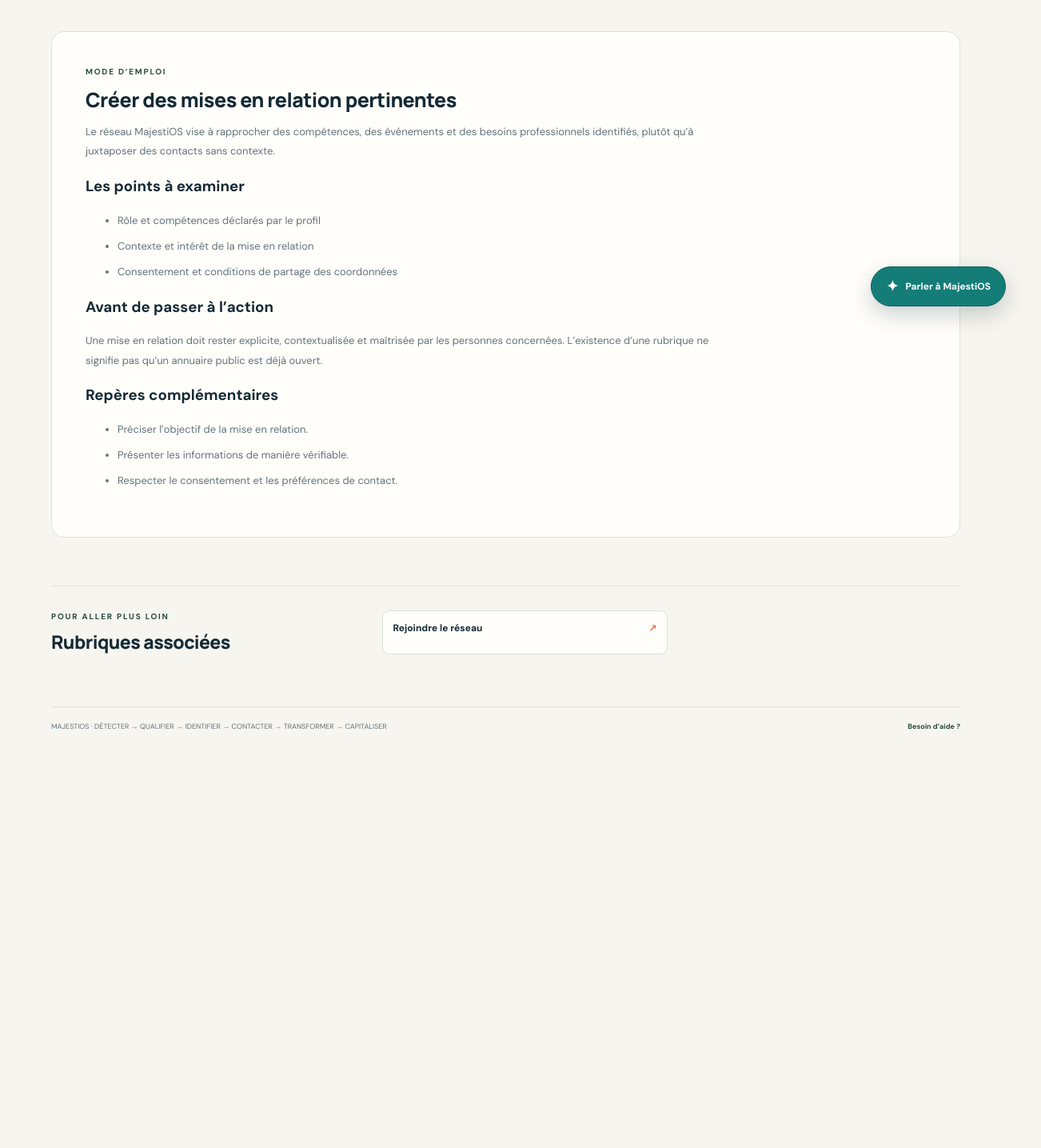
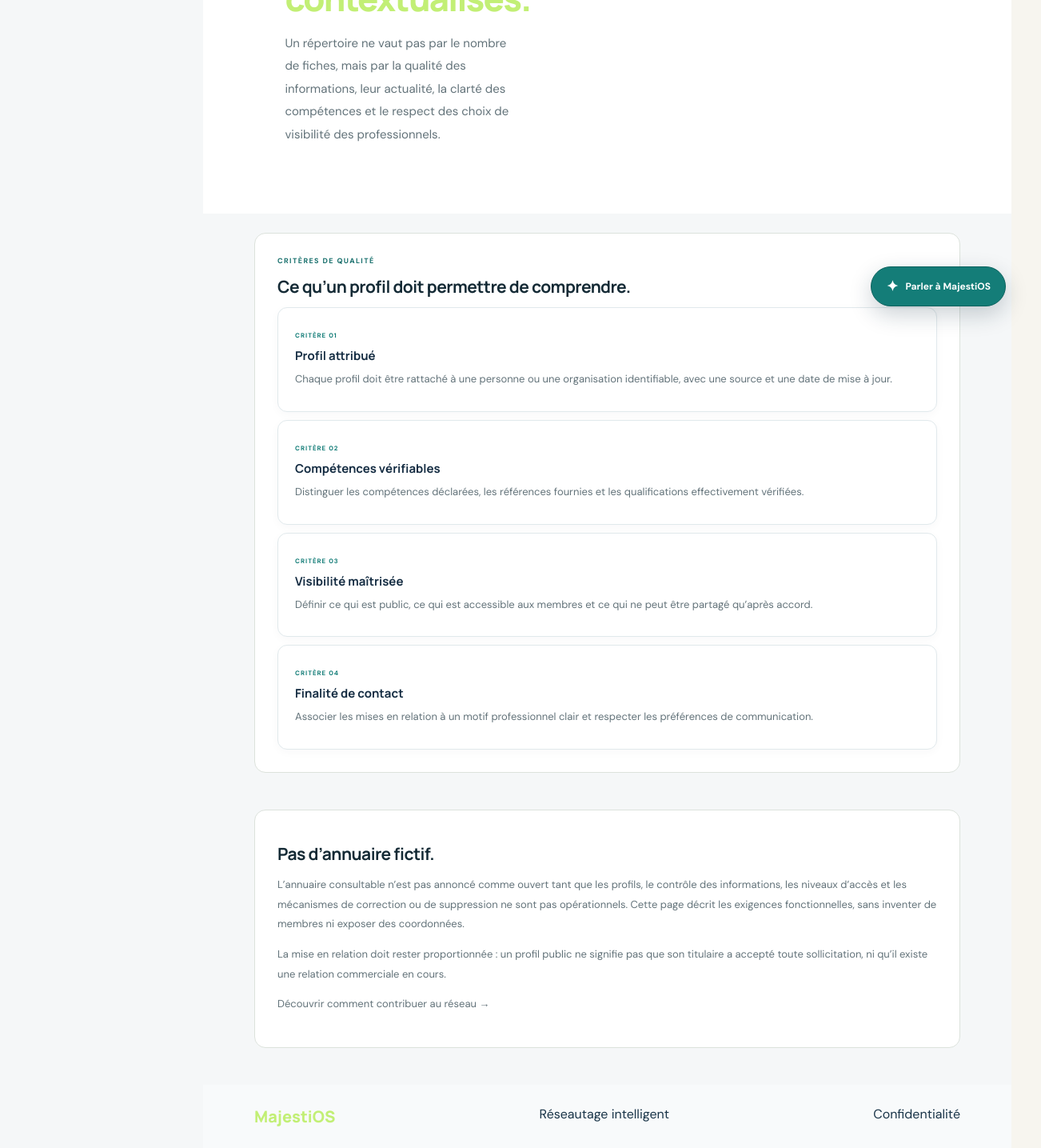
Before and after one commit to Chexpeer/Majestios, a Next.js app: page /reseaux/annuaire in a window 1280 px wide. Shown: the part 397-1832 px from the top of the page at 80% size, 1302 px wide, since content can reach past the window. Before the commit the page ends 1361 px from the top, so only its background shows below. Built offline with nearby package versions, Linux system fonts and the light colour scheme.

Commit message:
Créer une page dédiée aux critères de l’annuaire professionnel

```diff
--- /dev/null
+++ b/src/app/reseaux/annuaire/page.tsx
@@ -0,0 +1,23 @@
+import Link from "next/link";
+import PublicHeader from "@/components/public-header";
+
+export const metadata = {
+ title: "Annuaire professionnel — MajestiOS",
+ description: "Comprendre les critères nécessaires à un annuaire professionnel utile, vérifié et respectueux de la visibilité choisie par chaque profil."
+};
+
+const criteria = [
+ {title:"Profil attribué",text:"Chaque profil doit être rattaché à une personne ou une organisation identifiable, avec une source et une date de mise à jour."},
+ {title:"Compétences vérifiables",text:"Distinguer les compétences déclarées, les références fournies et les qualifications effectivement vérifiées."},
+ {title:"Visibilité maîtrisée",text:"Définir ce qui est public, ce qui est accessible aux membres et ce qui ne peut être partagé qu’après accord."},
+ {title:"Finalité de contact",text:"Associer les mises en relation à un motif professionnel clair et respecter les préférences de communication."}
+];
+
+export default function AnnuaireReseauPage() {
+ return <main className="public-site concept-page"><PublicHeader />
+  <section className="how-section concept-hero"><div><span className="section-label">RÉSEAUX · ANNUAIRE PROFESSIONNEL</span><h1>Un annuaire utile repose sur <em>des profils fiables et contextualisés.</em></h1><p>Un répertoire ne vaut pas par le nombre de fiches, mais par la qualité des informations, leur actualité, la clarté des compétences et le respect des choix de visibilité des professionnels.</p></div></section>
+  <section className="concept-principles"><span className="section-label">CRITÈRES DE QUALITÉ</span><h2>Ce qu’un profil doit permettre de comprendre.</h2><div className="results-list">{criteria.map((item,i)=><article className="result-card" key={item.title}><div className="result-main"><span className="result-category">CRITÈRE {String(i+1).padStart(2,"0")}</span><h3>{item.title}</h3><p>{item.text}</p></div></article>)}</div></section>
+  <section className="concept-principles"><h2>Pas d’annuaire fictif.</h2><p>L’annuaire consultable n’est pas annoncé comme ouvert tant que les profils, le contrôle des informations, les niveaux d’accès et les mécanismes de correction ou de suppression ne sont pas opérationnels. Cette page décrit les exigences fonctionnelles, sans inventer de membres ni exposer des coordonnées.</p><p>La mise en relation doit rester proportionnée : un profil public ne signifie pas que son titulaire a accepté toute sollicitation, ni qu’il existe une relation commerciale en cours.</p><p><Link href="/reseaux/rejoindre">Découvrir comment contribuer au réseau →</Link></p></section>
+  <footer className="public-footer"><Link className="footer-brand" href="/">MajestiOS</Link><Link href="/reseaux">Réseautage intelligent</Link><Link href="/confidentialite">Confidentialité</Link></footer>
+ </main>;
+}
```
